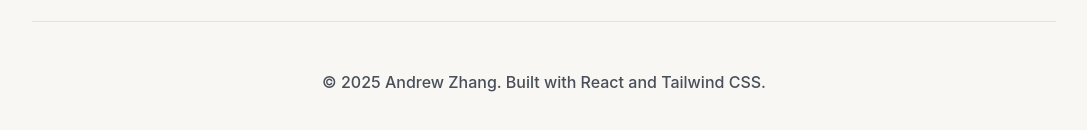
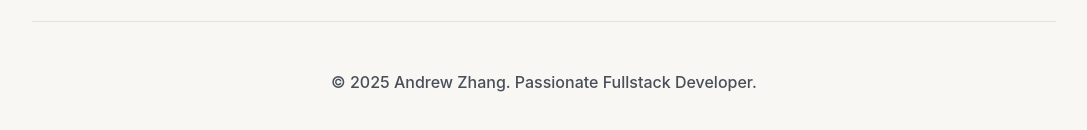
Before and after one commit to andrewzhang3/Personal_Portfolio_2, a React (Vite) app: page / in a window 1280 px wide. Shown: the part 3449-3579 px from the top of the page, without its empty margins (96-1183 px from the left). Built offline with nearby package versions, Linux system fonts and the light colour scheme; a web font is replaced by a local one.

Commit message:
remove console logs

```diff
--- a/src/components/motion/Button.tsx
+++ b/src/components/motion/Button.tsx
@@ -23,7 +23,6 @@ export function Button({ children, className = '', sectionId, onClick, type = 'b
   };
 
   const handleClick = (e: React.MouseEvent<HTMLButtonElement>) => {
-    console.log(sectionId);
     if (sectionId) {
       scrollToSection(sectionId);
     }
--- a/src/sections/Contact.tsx
+++ b/src/sections/Contact.tsx
@@ -7,6 +7,7 @@ import { Button } from '../components/motion/Button';
 import { FaRegEnvelope, FaMapMarkerAlt } from 'react-icons/fa';
 
 export function Contact() {
+  const date = new Date().getFullYear();
   const [status, setStatus] = useState("");
   const [formData, setFormData] = useState({
     name: '',
@@ -17,9 +18,8 @@ export function Contact() {
   const handleSubmit = async (e: React.FormEvent) => {
     e.preventDefault();
     setStatus("loading");
+
     // Handle form submission
-    console.log('Form submitted:', formData);
-
     const res = await fetch("/api/contact", {
       method: "POST",
       headers: { "Content-Type": "application/json" },
@@ -181,7 +181,7 @@ export function Contact() {
 
         <div className="mt-24 pt-12 border-t border-border text-center">
           <p className="text-secondary">
-            © 2025 Andrew Zhang. Built with React and Tailwind CSS.
+            © {date} Andrew Zhang. Passionate Fullstack Developer.
           </p>
         </div>
       </div>
```
